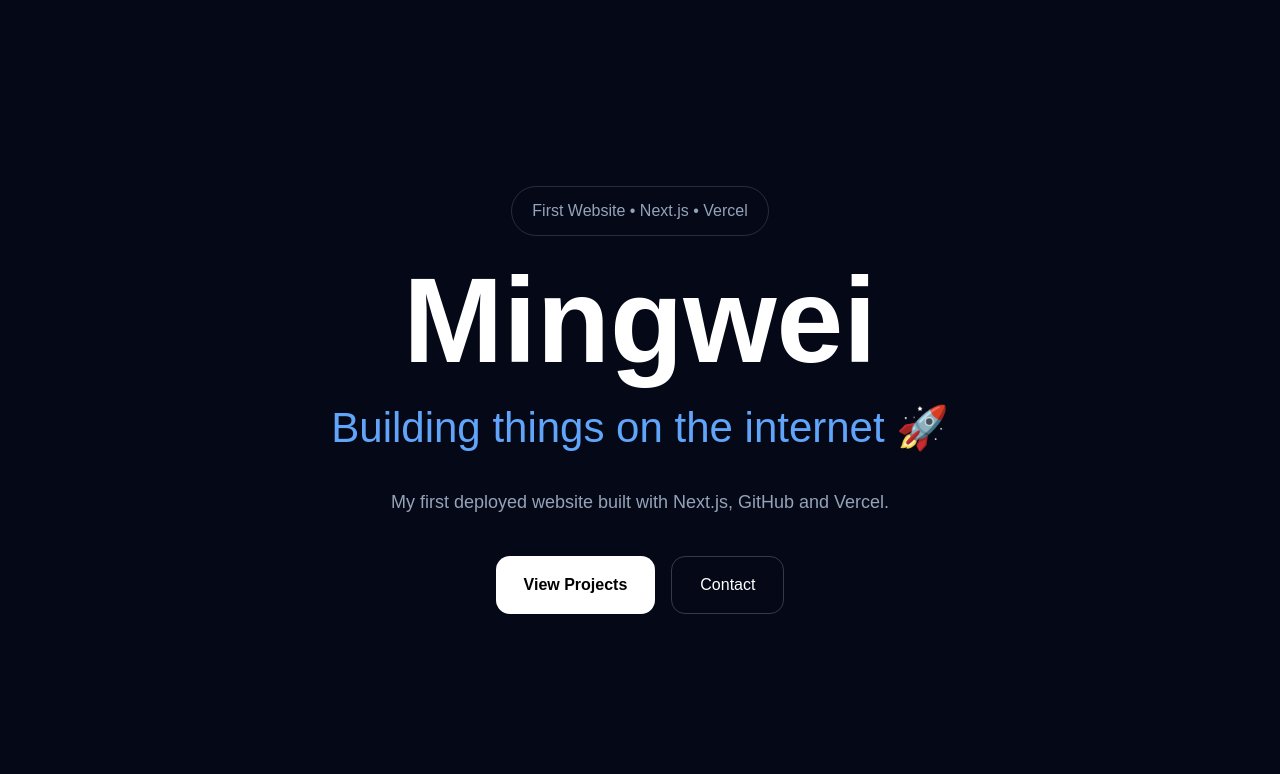
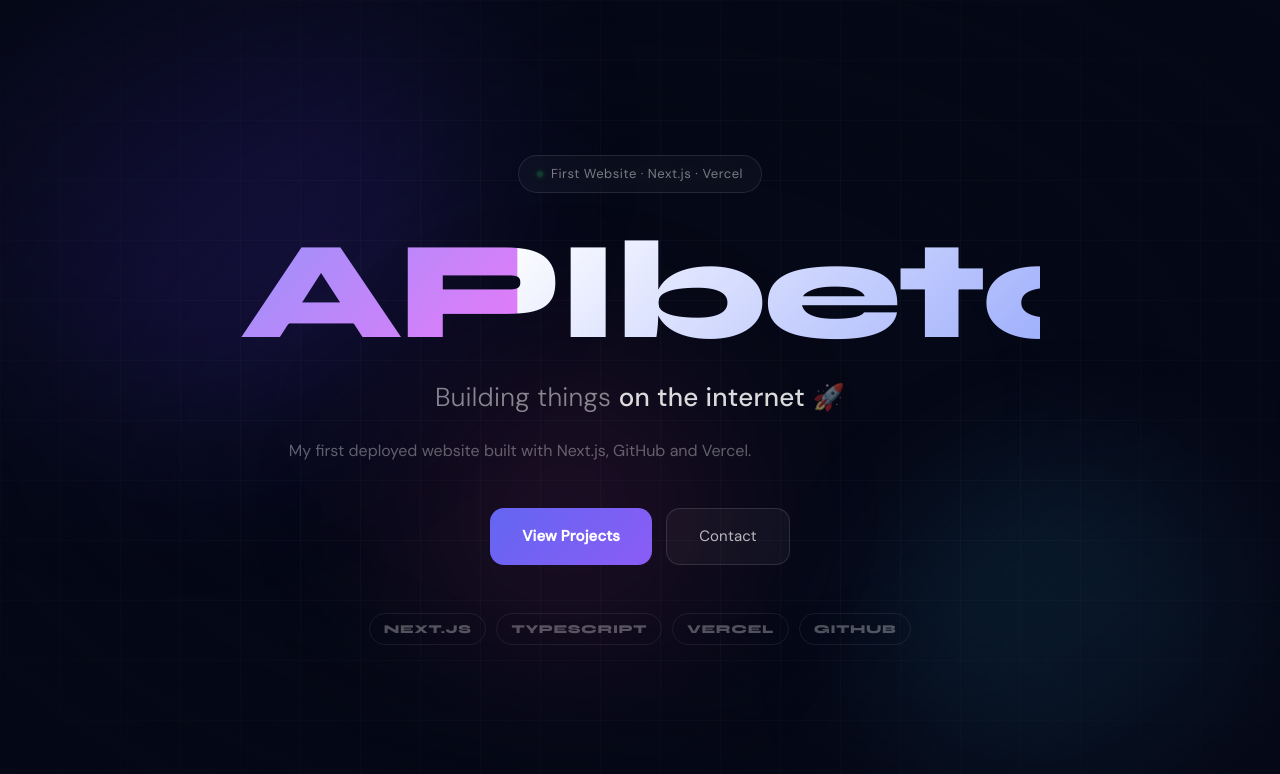
Before and after one commit to MingweiC06/APIbeta, a Next.js app: page / in a window 1280 px wide. Shown: the top 774 px of the page. Built offline with nearby package versions, Linux system fonts and the light colour scheme.

Commit message:
homepage redesign

```diff
--- a/src/app/page.tsx
+++ b/src/app/page.tsx
@@ -1,104 +1,235 @@
+import { Syne, DM_Sans } from "next/font/google";
+
+const syne = Syne({ subsets: ["latin"], weight: ["800"] });
+const dm = DM_Sans({ subsets: ["latin"], weight: ["300", "400", "500"] });
+
 export default function Home() {
   return (
     <main
+      className={dm.className}
       style={{
         minHeight: "100vh",
         background: "#050816",
-        color: "white",
+        display: "flex",
+        flexDirection: "column",
+        justifyContent: "center",
+        alignItems: "center",
+        textAlign: "center",
+        padding: "60px 40px",
+        position: "relative",
         overflow: "hidden",
       }}
     >
-      <section
-        style={{
-          display: "flex",
-          flexDirection: "column",
-          justifyContent: "center",
-          alignItems: "center",
-          minHeight: "100vh",
-          textAlign: "center",
-          padding: "40px",
-        }}
-      >
-        <div
-          style={{
-            padding: "12px 20px",
-            border: "1px solid rgba(255,255,255,.15)",
-            borderRadius: "999px",
-            color: "#94a3b8",
-            marginBottom: "24px",
-          }}
-        >
-          First Website • Next.js • Vercel
+      <style>{`
+        @keyframes fadeUp {
+          from { opacity: 0; transform: translateY(24px); }
+          to { opacity: 1; transform: translateY(0); }
+        }
+        @keyframes blob1 {
+          0%, 100% { transform: translate(0, 0) scale(1); }
+          50% { transform: translate(60px, -40px) scale(1.15); }
+        }
+        @keyframes blob2 {
+          0%, 100% { transform: translate(0, 0) scale(1); }
+          50% { transform: translate(-50px, 30px) scale(0.9); }
+        }
+        @keyframes blob3 {
+          0%, 100% { transform: translate(0, 0) scale(1); }
+          60% { transform: translate(40px, 50px) scale(1.08); }
+        }
+        @keyframes shimmer {
+          0% { background-position: -200% center; }
+          100% { background-position: 200% center; }
+        }
+        @keyframes pulseRing {
+          0%, 100% { opacity: 0.4; transform: scale(1); }
+          50% { opacity: 0.1; transform: scale(1.05); }
+        }
+        .blob {
+          position: absolute;
+          border-radius: 50%;
+          filter: blur(80px);
+          pointer-events: none;
+        }
+        .b1 {
+          width: 500px; height: 500px;
+          background: rgba(99, 62, 255, 0.18);
+          top: -10%; left: -10%;
+          animation: blob1 9s ease-in-out infinite;
+        }
+        .b2 {
+          width: 420px; height: 420px;
+          background: rgba(56, 189, 248, 0.13);
+          bottom: -5%; right: -5%;
+          animation: blob2 11s ease-in-out infinite;
+        }
+        .b3 {
+          width: 300px; height: 300px;
+          background: rgba(236, 72, 153, 0.1);
+          top: 40%; left: 30%;
+          animation: blob3 13s ease-in-out infinite;
+        }
+        .grid-overlay {
+          position: absolute;
+          inset: 0;
+          background-image:
+            linear-gradient(rgba(255,255,255,0.025) 1px, transparent 1px),
+            linear-gradient(90deg, rgba(255,255,255,0.025) 1px, transparent 1px);
+          background-size: 60px 60px;
+          pointer-events: none;
+        }
+        .vignette {
+          position: absolute;
+          inset: 0;
+          background: radial-gradient(ellipse at center, transparent 40%, #050816 100%);
+          pointer-events: none;
+        }
+        .badge {
+          display: inline-flex;
+          align-items: center;
+          gap: 8px;
+          padding: 8px 18px;
+          border: 1px solid rgba(255,255,255,0.1);
+          border-radius: 999px;
+          color: rgba(255,255,255,0.45);
+          font-size: 13px;
+          letter-spacing: 0.04em;
+          margin-bottom: 32px;
+          animation: fadeUp 0.6s ease both;
+          background: rgba(255,255,255,0.03);
+          backdrop-filter: blur(8px);
+        }
+        .dot {
+          width: 6px; height: 6px;
+          border-radius: 50%;
+          background: #22c55e;
+          box-shadow: 0 0 6px #22c55e;
+          animation: pulseRing 2s ease-in-out infinite;
+        }
+        .hero-name {
+          font-size: clamp(72px, 13vw, 140px);
+          line-height: 0.95;
+          margin: 0;
+          letter-spacing: -0.03em;
+          background: linear-gradient(135deg, #fff 0%, #a5b4fc 35%, #60a5fa 60%, #e879f9 100%);
+          background-size: 200% auto;
+          -webkit-background-clip: text;
+          -webkit-text-fill-color: transparent;
+          background-clip: text;
+          animation: fadeUp 0.6s 0.15s ease both, shimmer 6s linear infinite;
+        }
+        .tagline {
+          font-size: clamp(18px, 3vw, 26px);
+          color: rgba(255,255,255,0.5);
+          margin-top: 20px;
+          font-weight: 300;
+          letter-spacing: 0.01em;
+          animation: fadeUp 0.6s 0.3s ease both;
+        }
+        .tagline strong {
+          color: rgba(255,255,255,0.85);
+          font-weight: 500;
+        }
+        .desc {
+          margin-top: 20px;
+          max-width: 560px;
+          color: rgba(255,255,255,0.35);
+          font-size: 16px;
+          line-height: 1.7;
+          animation: fadeUp 0.6s 0.42s ease both;
+        }
+        .btns {
+          display: flex;
+          gap: 14px;
+          margin-top: 44px;
+          flex-wrap: wrap;
+          justify-content: center;
+          animation: fadeUp 0.6s 0.55s ease both;
+        }
+        .btn-primary {
+          background: linear-gradient(135deg, #6366f1, #8b5cf6);
+          color: #fff;
+          border: none;
+          padding: 16px 32px;
+          border-radius: 14px;
+          font-weight: 600;
+          font-size: 15px;
+          cursor: pointer;
+          letter-spacing: 0.01em;
+          transition: transform 0.2s, box-shadow 0.2s;
+        }
+        .btn-primary:hover {
+          transform: translateY(-2px);
+          box-shadow: 0 12px 32px rgba(99, 102, 241, 0.4);
+        }
+        .btn-ghost {
+          background: rgba(255,255,255,0.04);
+          color: rgba(255,255,255,0.7);
+          border: 1px solid rgba(255,255,255,0.12);
+          padding: 16px 32px;
+          border-radius: 14px;
+          font-size: 15px;
+          cursor: pointer;
+          letter-spacing: 0.01em;
+          transition: background 0.2s, border-color 0.2s, transform 0.2s;
+        }
+        .btn-ghost:hover {
+          background: rgba(255,255,255,0.08);
+          border-color: rgba(255,255,255,0.25);
+          transform: translateY(-2px);
+          color: #fff;
+        }
+        .chips {
+          display: flex;
+          gap: 10px;
+          margin-top: 48px;
+          flex-wrap: wrap;
+          justify-content: center;
+          animation: fadeUp 0.6s 0.68s ease both;
+        }
+        .chip {
+          padding: 6px 14px;
+          border-radius: 999px;
+          border: 1px solid rgba(255,255,255,0.08);
+          color: rgba(255,255,255,0.3);
+          font-size: 12px;
+          letter-spacing: 0.05em;
+        }
+      `}</style>
+
+      <div className="blob b1" />
+      <div className="blob b2" />
+      <div className="blob b3" />
+      <div className="grid-overlay" />
+      <div className="vignette" />
+
+      <div style={{ position: "relative", zIndex: 1, maxWidth: "800px" }}>
+        <div className="badge">
+          <span className="dot" />
+          First Website · Next.js · Vercel
         </div>
 
-        <h1
-          style={{
-            fontSize: "clamp(56px,10vw,120px)",
-            lineHeight: 1,
-            margin: 0,
-            fontWeight: 800,
-          }}
-        >
-          Mingwei
-        </h1>
+        <h1 className={`${syne.className} hero-name`}>APIbeta</h1>
 
-        <div
-          style={{
-            fontSize: "clamp(24px,4vw,42px)",
-            color: "#60a5fa",
-            marginTop: "16px",
-          }}
-        >
-          Building things on the internet 🚀
+        <div className="tagline">
+          Building things <strong>on the internet</strong> 🚀
         </div>
 
-        <p
-          style={{
-            marginTop: "30px",
-            maxWidth: "700px",
-            color: "#94a3b8",
-            fontSize: "18px",
-          }}
-        >
+        <p className="desc">
           My first deployed website built with Next.js, GitHub and Vercel.
         </p>
 
-        <div
-          style={{
-            display: "flex",
-            gap: "16px",
-            marginTop: "40px",
-            flexWrap: "wrap",
-          }}
-        >
-          <button
-            style={{
-              background: "white",
-              color: "black",
-              border: "none",
-              padding: "16px 28px",
-              borderRadius: "14px",
-              fontWeight: 700,
-              cursor: "pointer",
-            }}
-          >
-            View Projects
-          </button>
+        <div className="btns">
+          <button className={`${dm.className} btn-primary`}>View Projects</button>
+          <button className={`${dm.className} btn-ghost`}>Contact</button>
+        </div>
 
-          <button
-            style={{
-              background: "transparent",
-              color: "white",
-              border: "1px solid rgba(255,255,255,.2)",
-              padding: "16px 28px",
-              borderRadius: "14px",
-              cursor: "pointer",
-            }}
-          >
-            Contact
-          </button>
+        <div className="chips">
+          {["NEXT.JS", "TYPESCRIPT", "VERCEL", "GITHUB"].map((tag) => (
+            <span key={tag} className={`${syne.className} chip`}>{tag}</span>
+          ))}
         </div>
-      </section>
+      </div>
     </main>
   );
 }
```
